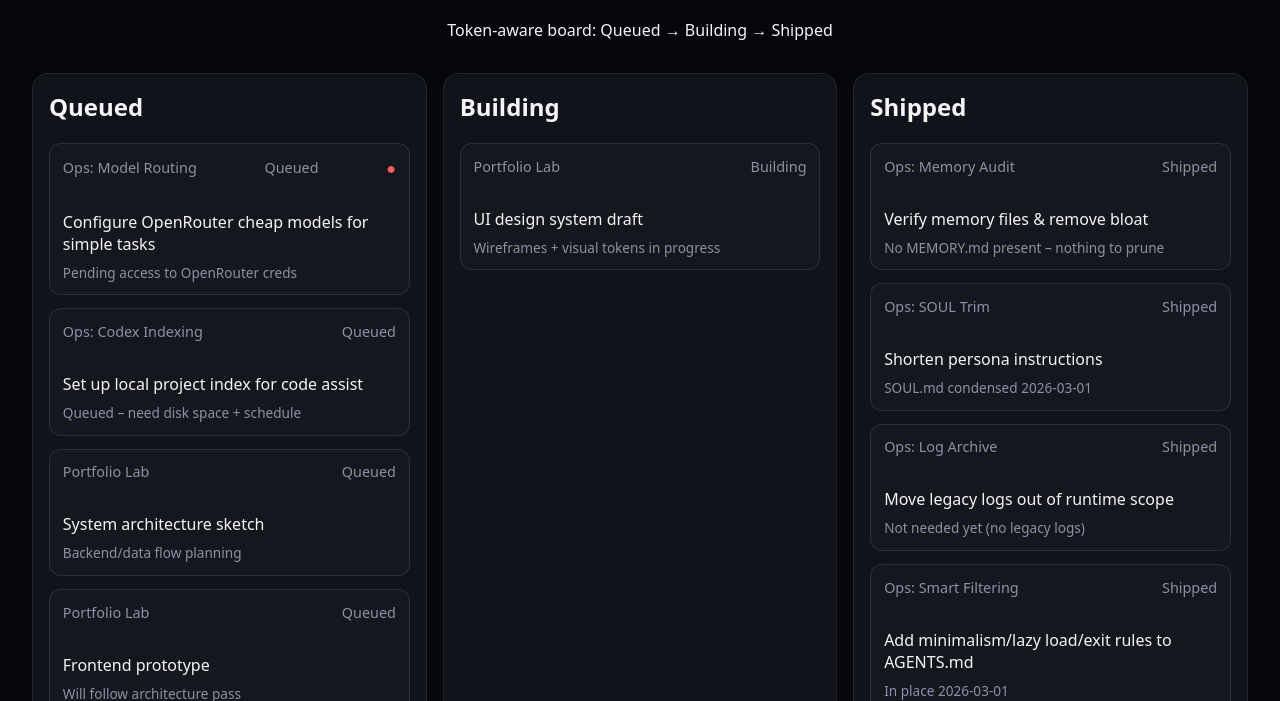
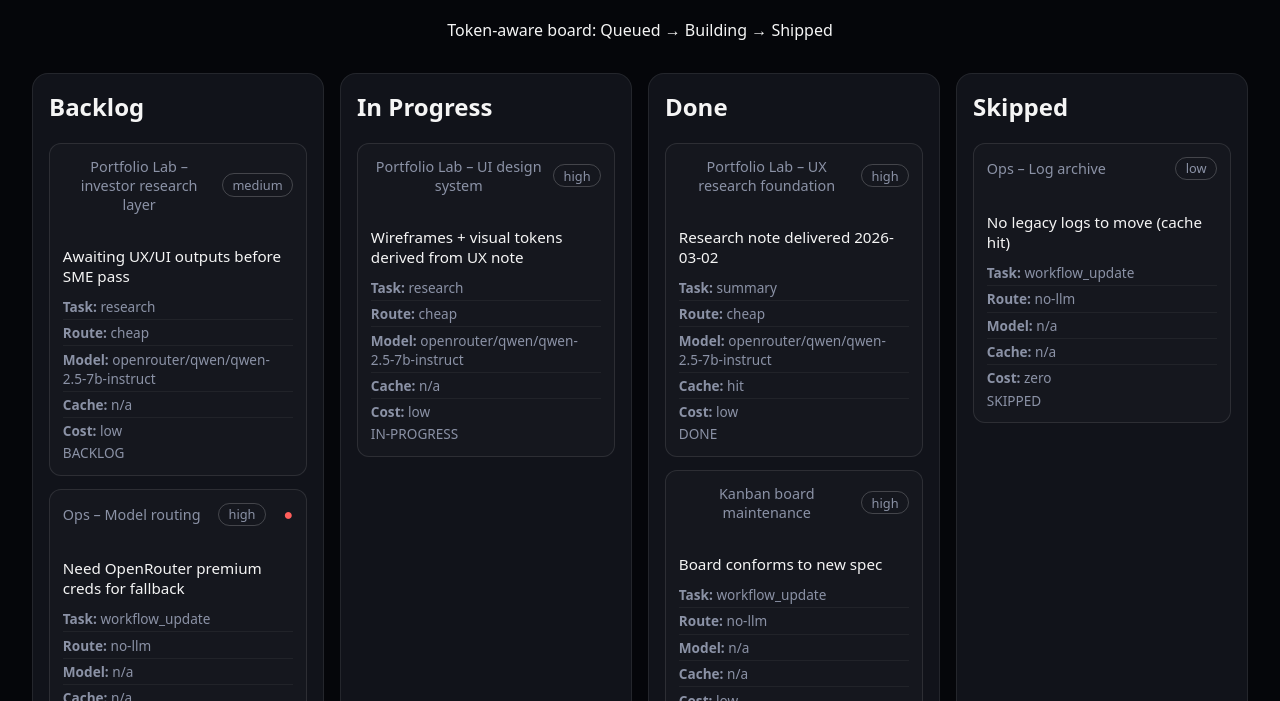
Before and after one commit to Artifex-thebuilder/kanban-board, a plain HTML site: page index.html in a window 1280 px wide. Shown: the part 99-800 px from the top of the page. Drawn offline with Linux system fonts and the light colour scheme.

Commit message:
feat: realign kanban to backlog/in-progress/done flow

```diff
--- a/index.html
+++ b/index.html
@@ -12,16 +12,24 @@
     <p>Token-aware board: Queued → Building → Shipped</p>
   </header>
   <main>
-    <section class="column" data-status="queued">
-      <h2>Queued</h2>
+    <section class="column" data-status="backlog">
+      <h2>Backlog</h2>
       <div class="cards"></div>
     </section>
-    <section class="column" data-status="building">
-      <h2>Building</h2>
+    <section class="column" data-status="in-progress">
+      <h2>In Progress</h2>
       <div class="cards"></div>
     </section>
-    <section class="column" data-status="shipped">
-      <h2>Shipped</h2>
+    <section class="column" data-status="done">
+      <h2>Done</h2>
+      <div class="cards"></div>
+    </section>
+    <section class="column" data-status="skipped">
+      <h2>Skipped</h2>
+      <div class="cards"></div>
+    </section>
+    <section class="column" data-status="escalated">
+      <h2>Escalated</h2>
       <div class="cards"></div>
     </section>
   </main>
@@ -30,14 +38,21 @@
     <ul id="worklog"></ul>
   </section>
   <template id="card-template">
-    <article class="card" draggable="true">
+    <article class="card">
       <header>
-        <span class="project"></span>
+        <span class="title"></span>
+        <span class="priority"></span>
+      </header>
+      <p class="reason"></p>
+      <ul class="details">
+        <li><strong>Task:</strong> <span class="task_type"></span></li>
+        <li><strong>Route:</strong> <span class="route"></span></li>
+        <li><strong>Model:</strong> <span class="model"></span></li>
+        <li><strong>Cache:</strong> <span class="cache"></span></li>
+        <li><strong>Cost:</strong> <span class="cost"></span></li>
+      </ul>
+      <footer>
         <span class="status"></span>
-      </header>
-      <p class="task"></p>
-      <footer>
-        <span class="meta"></span>
       </footer>
     </article>
   </template>
--- a/main.js
+++ b/main.js
@@ -1,145 +1,143 @@
-const data = [
-  // Cost optimization batch
+const cards = [
   {
-    project: 'Ops: Memory Audit',
-    task: 'Verify memory files & remove bloat',
-    meta: 'No MEMORY.md present – nothing to prune',
-    status: 'Shipped'
+    title: 'Portfolio Lab – UI design system',
+    task_type: 'research',
+    priority: 'high',
+    route: 'cheap',
+    model: 'openrouter/qwen/qwen-2.5-7b-instruct',
+    cache: 'n/a',
+    escalation: false,
+    cost: 'low',
+    status: 'in-progress',
+    reason: 'Wireframes + visual tokens derived from UX note'
   },
   {
-    project: 'Ops: SOUL Trim',
-    task: 'Shorten persona instructions',
-    meta: 'SOUL.md condensed 2026-03-01',
-    status: 'Shipped'
+    title: 'Portfolio Lab – UX research foundation',
+    task_type: 'summary',
+    priority: 'high',
+    route: 'cheap',
+    model: 'openrouter/qwen/qwen-2.5-7b-instruct',
+    cache: 'hit',
+    escalation: false,
+    cost: 'low',
+    status: 'done',
+    reason: 'Research note delivered 2026-03-02'
   },
   {
-    project: 'Ops: Log Archive',
-    task: 'Move legacy logs out of runtime scope',
-    meta: 'Not needed yet (no legacy logs)',
-    status: 'Shipped'
+    title: 'Portfolio Lab – investor research layer',
+    task_type: 'research',
+    priority: 'medium',
+    route: 'cheap',
+    model: 'openrouter/qwen/qwen-2.5-7b-instruct',
+    cache: 'n/a',
+    escalation: false,
+    cost: 'low',
+    status: 'backlog',
+    reason: 'Awaiting UX/UI outputs before SME pass',
+    blocked: false
   },
   {
-    project: 'Ops: Smart Filtering',
-    task: 'Add minimalism/lazy load/exit rules to AGENTS.md',
-    meta: 'In place 2026-03-01',
-    status: 'Shipped'
+    title: 'Ops – Model routing',
+    task_type: 'workflow_update',
+    priority: 'high',
+    route: 'no-llm',
+    model: 'n/a',
+    cache: 'n/a',
+    escalation: false,
+    cost: 'n/a',
+    status: 'backlog',
+    reason: 'Need OpenRouter premium creds for fallback',
+    blocked: true
   },
   {
-    project: 'Ops: Model Routing',
-    task: 'Configure OpenRouter cheap models for simple tasks',
-    meta: 'Pending access to OpenRouter creds',
-    status: 'Queued',
-    blocked: 'Need OpenRouter API key'
+    title: 'Ops – Codex indexing',
+    task_type: 'workflow_update',
+    priority: 'medium',
+    route: 'no-llm',
+    model: 'n/a',
+    cache: 'n/a',
+    escalation: false,
+    cost: 'n/a',
+    status: 'backlog',
+    reason: 'Schedule local index build',
+    blocked: false
   },
   {
-    project: 'Ops: Heartbeat Control',
-    task: 'Switch to single daily cron + on-demand loops',
-    meta: 'Daily heartbeat @07:00 UTC active',
-    status: 'Shipped'
+    title: 'Ops – Log archive',
+    task_type: 'workflow_update',
+    priority: 'low',
+    route: 'no-llm',
+    model: 'n/a',
+    cache: 'n/a',
+    escalation: false,
+    cost: 'zero',
+    status: 'skipped',
+    reason: 'No legacy logs to move (cache hit)'
   },
   {
-    project: 'Ops: Codex Indexing',
-    task: 'Set up local project index for code assist',
-    meta: 'Queued – need disk space + schedule',
-    status: 'Queued'
-  },
-
-  // Active build streams
-  {
-    project: 'Portfolio Lab',
-    task: 'UX research foundation (multi-role)',
-    meta: 'Research note delivered 2026-03-02',
-    status: 'Shipped'
+    title: 'Portfolio Lab – multi-source code generation',
+    task_type: 'code_analysis',
+    priority: 'medium',
+    route: 'premium',
+    model: 'pending escalation',
+    cache: 'n/a',
+    escalation: true,
+    cost: 'tbd',
+    status: 'escalated',
+    reason: 'Needs premium model for synthesis once cheap pass is insufficient'
   },
   {
-    project: 'Portfolio Lab',
-    task: 'UI design system draft',
-    meta: 'Wireframes + visual tokens in progress',
-    status: 'Building'
-  },
-  {
-    project: 'Portfolio Lab',
-    task: 'System architecture sketch',
-    meta: 'Backend/data flow planning',
-    status: 'Queued'
-  },
-  {
-    project: 'Portfolio Lab',
-    task: 'Frontend prototype',
-    meta: 'Will follow architecture pass',
-    status: 'Queued'
-  },
-  {
-    project: 'Portfolio Lab',
-    task: 'Investor research layer',
-    meta: 'Subject-matter expert insights',
-    status: 'Queued'
-  },
-
-  // Recently shipped public artifacts
-  {
-    project: 'Kanban Board',
-    task: 'Deploy public board to Vercel',
-    meta: 'https://kanban-board-ten-roan.vercel.app',
-    status: 'Shipped'
-  },
-  {
-    project: 'Signal Drift',
-    task: 'Neon canvas arcade',
-    meta: 'https://signal-drift.vercel.app',
-    status: 'Shipped'
-  },
-  {
-    project: 'Token Tycoon',
-    task: 'Clicker game',
-    meta: 'https://token-tycoon.vercel.app',
-    status: 'Shipped'
-  },
-  {
-    project: 'Orbit Relay',
-    task: 'Mobile orbit game',
-    meta: 'https://orbit-relay.vercel.app',
-    status: 'Shipped'
+    title: 'Kanban board maintenance',
+    task_type: 'workflow_update',
+    priority: 'high',
+    route: 'no-llm',
+    model: 'n/a',
+    cache: 'n/a',
+    escalation: false,
+    cost: 'low',
+    status: 'done',
+    reason: 'Board conforms to new spec'
   }
 ];
 
-const worklogEntries = [
-  { time: '2026-03-02 18:37 UTC', note: 'Hourly wake 1: portfolio lab pass' },
-  { time: '2026-03-02 17:37 UTC', note: 'Hourly wake 2: portfolio lab pass' },
-  { time: '2026-03-02 16:37 UTC', note: 'Hourly wake 3: portfolio lab pass' },
-  { time: '2026-03-02 15:37 UTC', note: 'Hourly wake 4: portfolio lab pass' },
-  { time: '2026-03-02 14:37 UTC', note: 'Hourly wake 5: portfolio lab pass' },
-  { time: '2026-03-02 13:37 UTC', note: 'Hourly wake 6: portfolio lab pass' },
-  { time: '2026-03-02 19:37 UTC', note: 'Hourly wake current: logging backlog' }
+const activityLog = [
+  { time: '2026-03-06 14:27 UTC', entry: { type: 'agent_activity', event: 'cycle_start', status: 'running' } },
+  { time: '2026-03-06 14:28 UTC', entry: { type: 'agent_activity', event: 'cycle_complete', status: 'idle' } }
 ];
 
 const template = document.getElementById('card-template');
 const columns = document.querySelectorAll('.column');
 const logList = document.getElementById('worklog');
 
-data.forEach((item) => addCard(item));
-worklogEntries.forEach((entry) => addLog(entry));
+cards.forEach((item) => addCard(item));
+activityLog.forEach((entry) => addLog(entry));
 
-function addCard({ project, task, meta, status, blocked }) {
-  const card = template.content.cloneNode(true);
-  card.querySelector('.project').textContent = project;
-  card.querySelector('.task').textContent = task;
-  card.querySelector('.meta').textContent = meta;
-  card.querySelector('.status').textContent = status;
+function addCard(card) {
+  const { title, task_type, priority, route, model, cache, cost, status, reason, blocked } = card;
+  const clone = template.content.cloneNode(true);
+  clone.querySelector('.title').textContent = title;
+  clone.querySelector('.priority').textContent = priority;
+  clone.querySelector('.reason').textContent = reason;
+  clone.querySelector('.task_type').textContent = task_type;
+  clone.querySelector('.route').textContent = route;
+  clone.querySelector('.model').textContent = model;
+  clone.querySelector('.cache').textContent = cache;
+  clone.querySelector('.cost').textContent = cost;
+  clone.querySelector('.status').textContent = status.toUpperCase();
   if (blocked) {
     const badge = document.createElement('span');
     badge.className = 'blocked-indicator';
-    badge.title = `Blocked: ${blocked}`;
-    badge.innerText = '●';
-    card.querySelector('header').appendChild(badge);
+    badge.title = 'Blocked';
+    badge.textContent = '●';
+    clone.querySelector('header').appendChild(badge);
   }
-  const column = document.querySelector(`[data-status="${status.toLowerCase()}"] .cards`);
-  column.appendChild(card);
+  const column = document.querySelector(`[data-status="${status}"] .cards`);
+  if (column) column.appendChild(clone);
 }
 
-function addLog({ time, note }) {
+function addLog({ time, entry }) {
   if (!logList) return;
   const li = document.createElement('li');
-  li.textContent = `${time} — ${note}`;
+  li.textContent = `${time} — ${JSON.stringify(entry)}`;
   logList.prepend(li);
 }
--- a/styles.css
+++ b/styles.css
@@ -88,3 +88,33 @@ main {
 #worklog li:last-child {
   border-bottom: none;
 }
+
+.details {
+  list-style: none;
+  padding: 0;
+  margin: 0;
+  font-size: 0.85rem;
+  color: var(--muted);
+}
+
+.details li {
+  border-bottom: 1px solid rgba(255,255,255,0.05);
+  padding: 0.2rem 0;
+}
+
+.details li:last-child {
+  border-bottom: none;
+}
+
+.priority {
+  font-size: 0.8rem;
+  color: var(--text);
+  border: 1px solid rgba(255,255,255,0.2);
+  border-radius: 999px;
+  padding: 0.1rem 0.6rem;
+}
+
+.reason {
+  margin: 0.4rem 0;
+  font-size: 0.95rem;
+}
```
